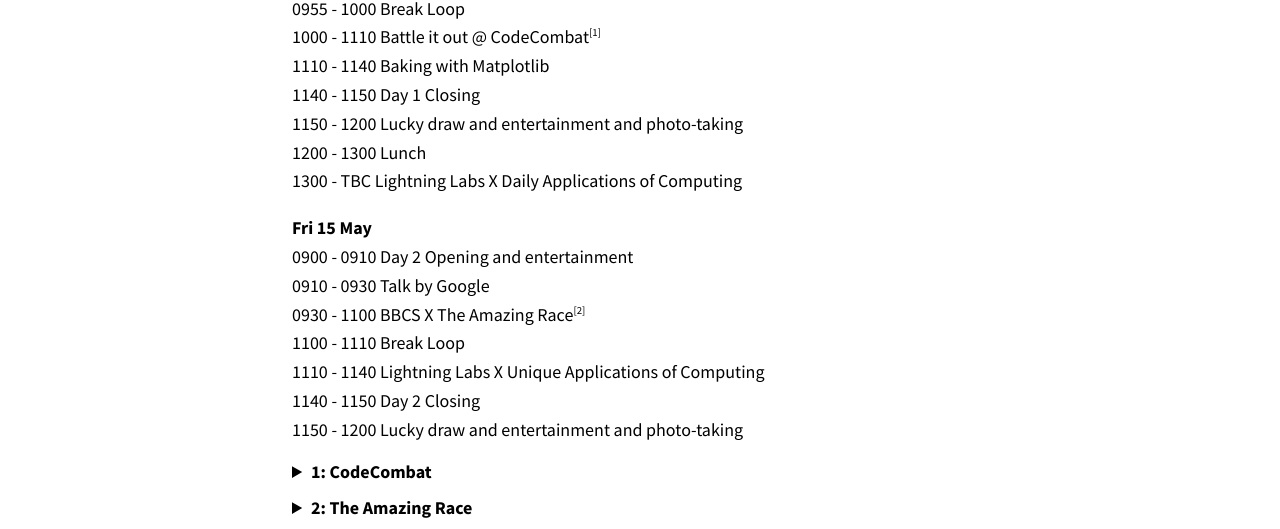
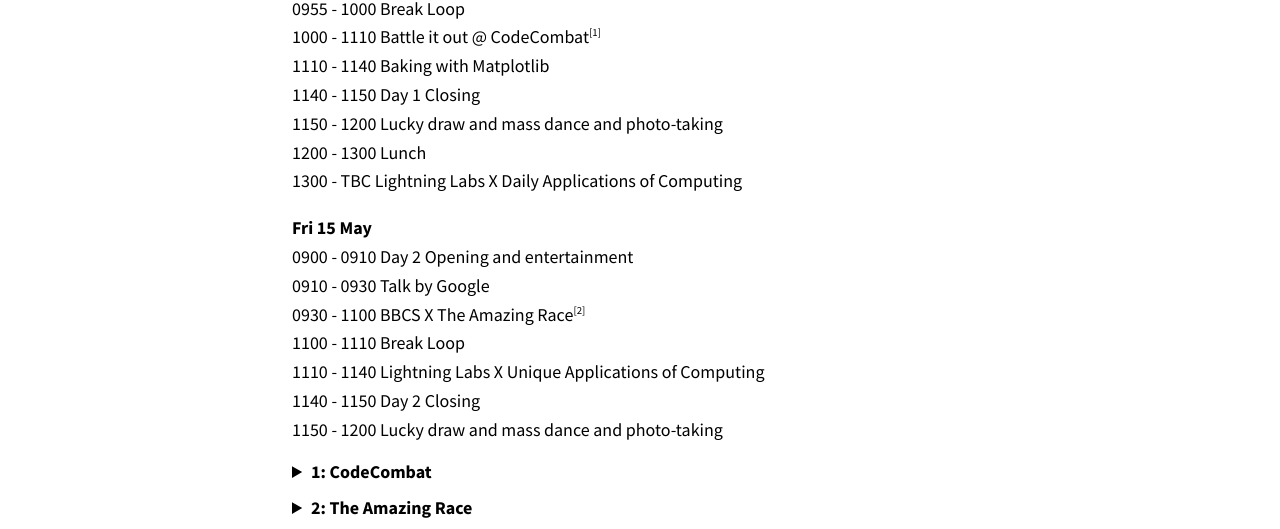
Before and after one commit to buildingblocs/2020, a Jekyll site: the page built from events-and-workshops/index.md, in a window 1280 px wide and 900 px high, scrolled down 968 px. Shown: the part 148-677 px from the top of the window. Built offline with Jekyll 4.4.1, drawn with Linux system fonts in a browser that asks for light colours; some web fonts are replaced.

Commit message:
Update entertainment

```diff
--- a/events-and-workshops/index.md
+++ b/events-and-workshops/index.md
@@ -26,7 +26,7 @@
 1000 - 1110 Battle it out @ CodeCombat<sup>[1]</sup>
 1110 - 1140 Baking with Matplotlib
 1140 - 1150 Day 1 Closing
-1150 - 1200 Lucky draw and entertainment and photo-taking
+1150 - 1200 Lucky draw and mass dance and photo-taking
 1200 - 1300 Lunch
 1300 - TBC  Lightning Labs X Daily Applications of Computing
 
@@ -37,7 +37,7 @@
 1100 - 1110 Break Loop
 1110 - 1140 Lightning Labs X Unique Applications of Computing
 1140 - 1150 Day 2 Closing
-1150 - 1200 Lucky draw and entertainment and photo-taking
+1150 - 1200 Lucky draw and mass dance and photo-taking
 
 
 <div>
```
